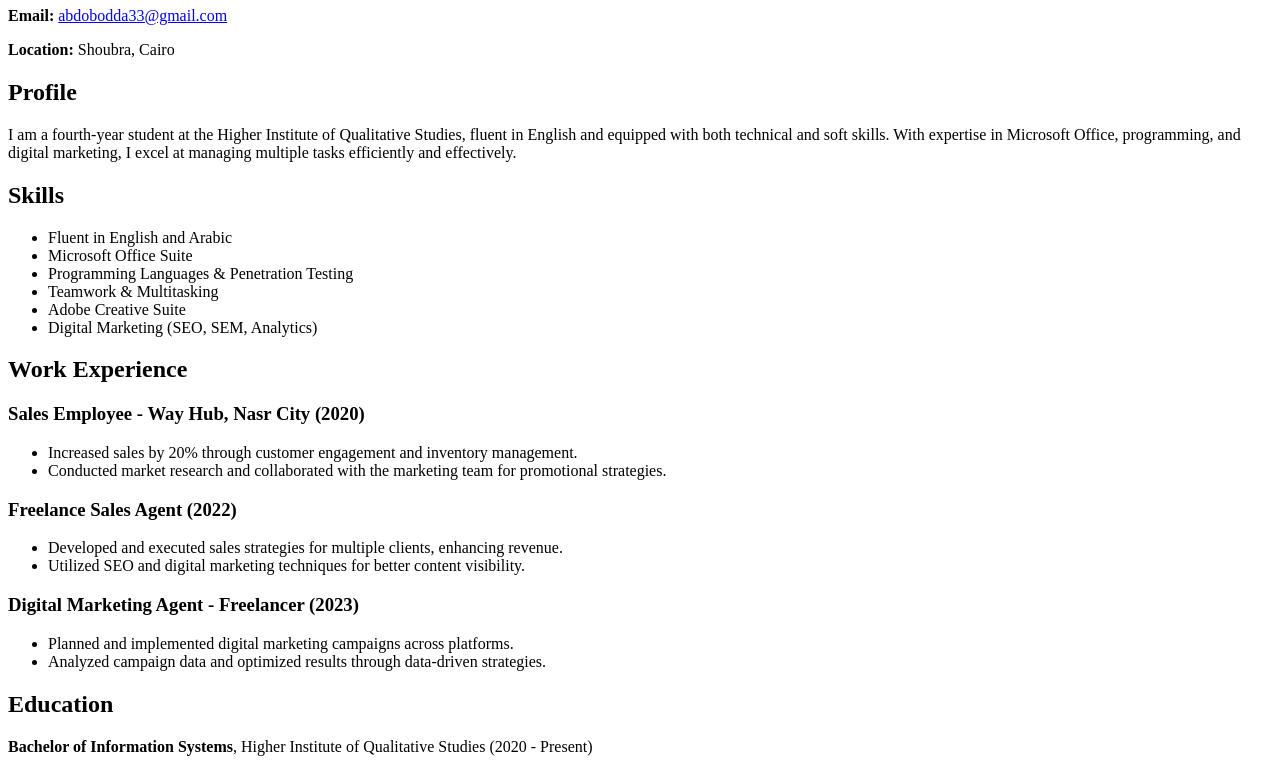
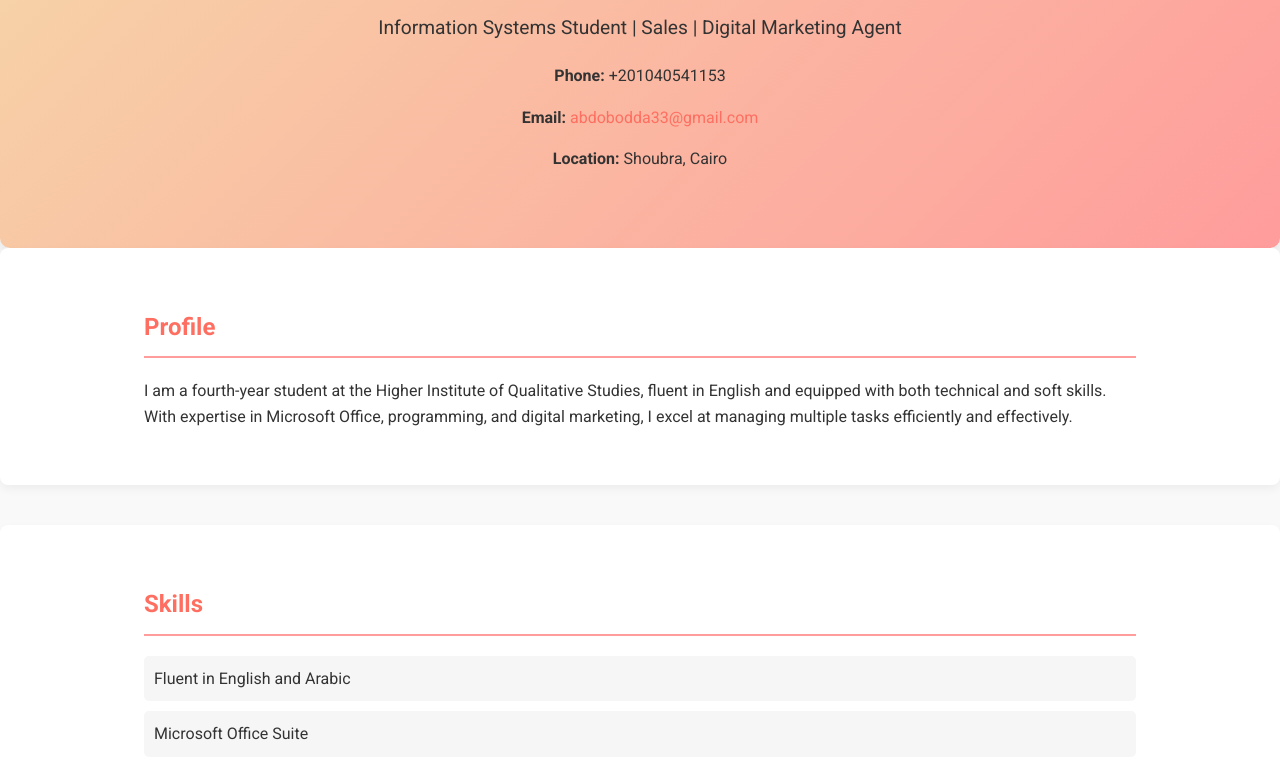
Before and after one commit to Bodda30/Abdelrahman-reda-CV, a plain HTML site: page index.html in a window 1280 px wide. Shown: the part 141-905 px from the top of the page. Drawn offline with Linux system fonts and the light colour scheme.

Commit message:
Update index.html

```diff
--- a/index.html
+++ b/index.html
@@ -4,8 +4,92 @@
     <meta charset="UTF-8">
     <meta name="viewport" content="width=device-width, initial-scale=1.0">
     <title>Abdelrahman's CV</title>
-    <link rel="stylesheet" href="styles.css">
     <link href="https://fonts.googleapis.com/css2?family=Roboto:wght@400;700&display=swap" rel="stylesheet">
+    <style>
+        body {
+            font-family: 'Roboto', sans-serif;
+            line-height: 1.6;
+            background-color: #f9f9f9; /* Soft background */
+            color: #333;
+            margin: 0;
+            padding: 0;
+        }
+
+        .container {
+            width: 80%;
+            margin: 0 auto;
+            padding: 20px 0;
+        }
+
+        .main-header {
+            background: linear-gradient(135deg, #f6d6a8, #ff9c9c); /* Smoothie gradient */
+            color: #333;
+            padding: 40px 0;
+            text-align: center;
+            border-radius: 10px;
+            box-shadow: 0 4px 15px rgba(0, 0, 0, 0.1);
+        }
+
+        .subtitle {
+            font-size: 1.2em;
+            margin-top: 10px;
+            font-weight: 400;
+        }
+
+        section {
+            margin-bottom: 40px;
+            padding: 20px;
+            background: #ffffff; /* Clean white background */
+            box-shadow: 0 4px 10px rgba(0, 0, 0, 0.05);
+            border-radius: 8px;
+        }
+
+        h2 {
+            color: #ff6f61; /* Smoothie color */
+            border-bottom: 2px solid #ff9c9c; /* Accent border */
+            padding-bottom: 10px;
+            margin-bottom: 20px;
+        }
+
+        .job h3 {
+            color: #555;
+        }
+
+        ul {
+            list-style-type: none;
+            padding-left: 0;
+        }
+
+        ul li {
+            background: #f6f6f6; /* Light grey background for list items */
+            margin: 10px 0;
+            padding: 10px;
+            border-radius: 5px;
+            transition: background 0.3s;
+        }
+
+        ul li:hover {
+            background: #ffebcd; /* Hover effect */
+        }
+
+        footer {
+            background: #333;
+            color: white;
+            padding: 15px 0;
+            text-align: center;
+            margin-top: 20px;
+            border-radius: 10px;
+        }
+
+        a {
+            color: #ff6f61; /* Link color */
+            text-decoration: none;
+        }
+
+        a:hover {
+            text-decoration: underline; /* Underline on hover */
+        }
+    </style>
 </head>
 <body>
     <header class="main-header">
```
